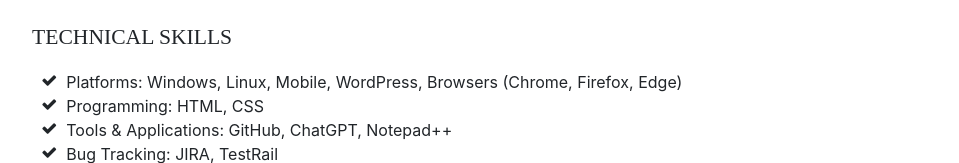
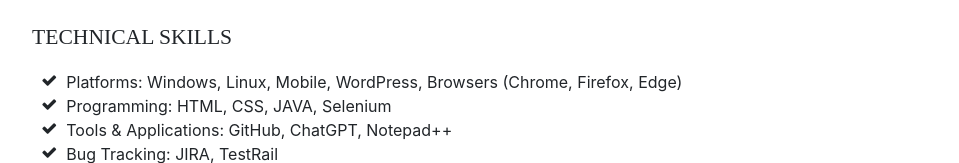
Before and after one commit to dimadavidoff/cv, a website with bundled scripts: page index.html in a window 1280 px wide. Shown: the part 2962-3125 px from the top of the page, without its empty margins (288-1247 px from the left). Built offline with nearby package versions, Linux system fonts and the light colour scheme; a web font is replaced by a local one.

Commit message:
Update index.html

```diff
--- a/index.html
+++ b/index.html
@@ -253,7 +253,7 @@
               Platforms: Windows, Linux, Mobile, WordPress, Browsers (Chrome, Firefox, Edge)</li>
             <li>
               <i class="fa-li fa fa-check"></i>
-              Programming: HTML, CSS</li>
+              Programming: HTML, CSS, JAVA, Selenium</li>
             <li>
               <i class="fa-li fa fa-check"></i>
               Tools & Applications: GitHub, ChatGPT, Notepad++</li>
```
